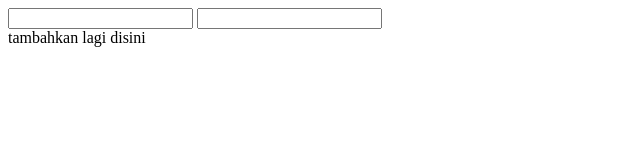
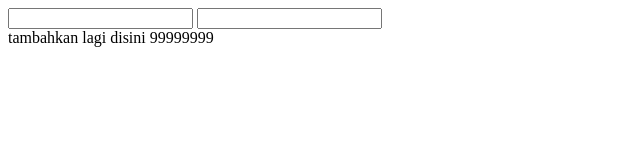
Before and after one commit to fadilhakim/blzelbub, a plain HTML site: page contact.html in a window 1280 px wide. Shown: the full height of the page, 0-640 px from the left. Drawn offline with Linux system fonts and the light colour scheme.

Commit message:
add text 9999

```diff
--- a/contact.html
+++ b/contact.html
@@ -12,6 +12,6 @@
         <input type="text">
     </form>
 
-    tambahkan lagi disini
+    tambahkan lagi disini 99999999
 </body>
 </html>
```
